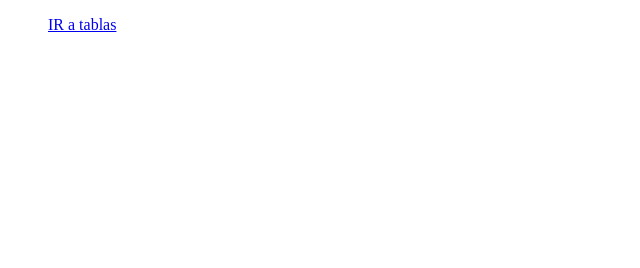
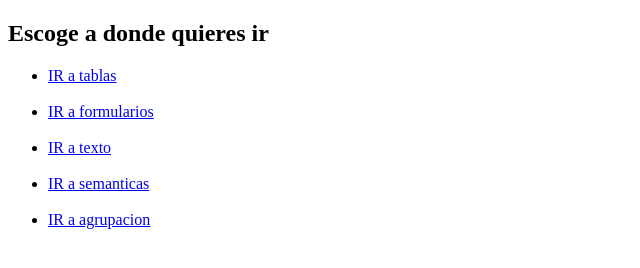
Before and after one commit to kevindamian2023/claseslunes, a plain HTML site: page index.html in a window 1280 px wide. Shown: the whole page, without its empty margins (0-640 px from the left). Drawn offline with Linux system fonts and the light colour scheme.

Commit message:
update file index modificado

```diff
--- a/index.html
+++ b/index.html
@@ -7,8 +7,22 @@
     <title>Document</title>
 </head>
 <body>
+    <!-- <ul>
+        <a href="html/tablas.html">IR a tablas</a>
+    </ul> -->
+    <h2>Escoge a donde quieres ir</h2>
+
     <ul>
-        <a href="html/tablas.html">IR a tablas</a>
+        <li><a href="html/tablas.html">IR a tablas</a></li>
+        <br>
+        <li><a href="html/formularios.html">IR a formularios</a></li>
+        <br>
+        <li><a href="html/texto.html">IR a texto</a></li>
+        <br>
+        <li><a href="html/semanticas.html">IR a semanticas</a></li>
+        <br>
+        <li><a href="html/agrupacion.html">IR a agrupacion</a></li>
     </ul>
+
 </body>
 </html>
```
